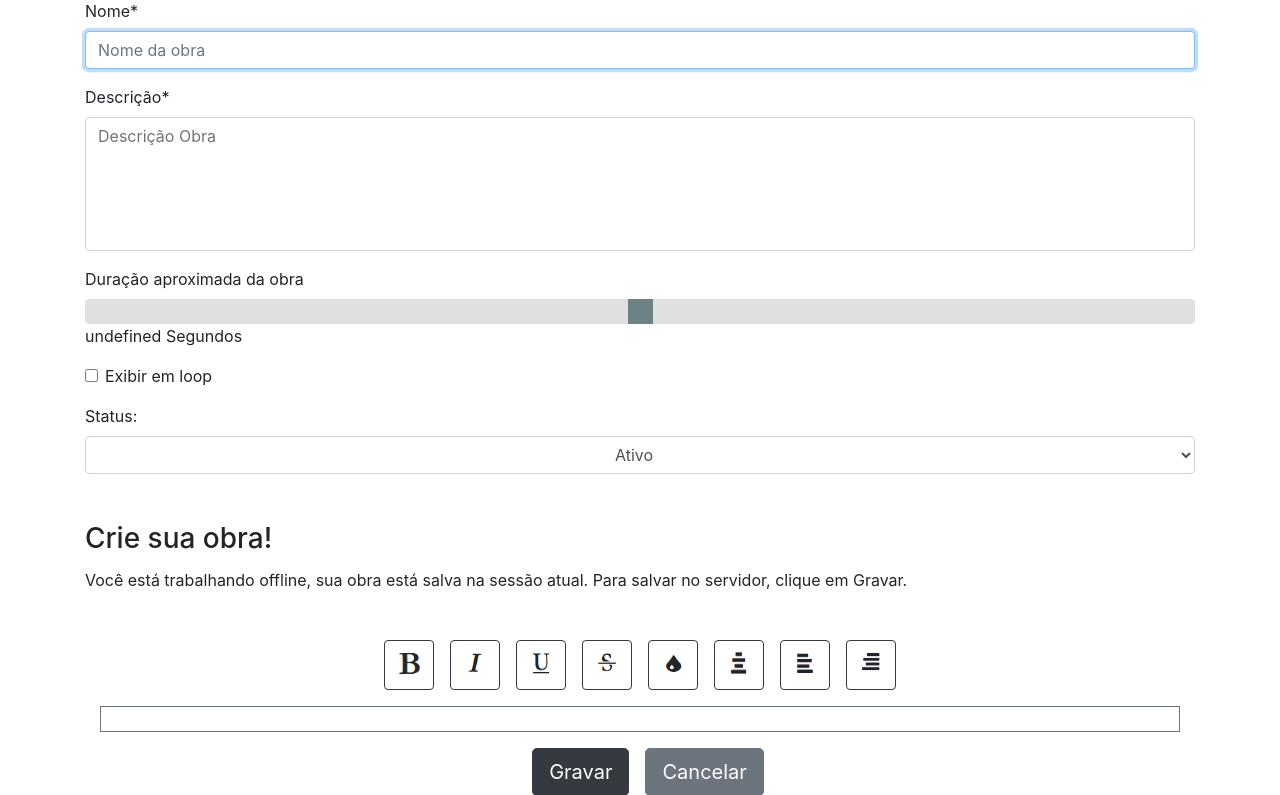
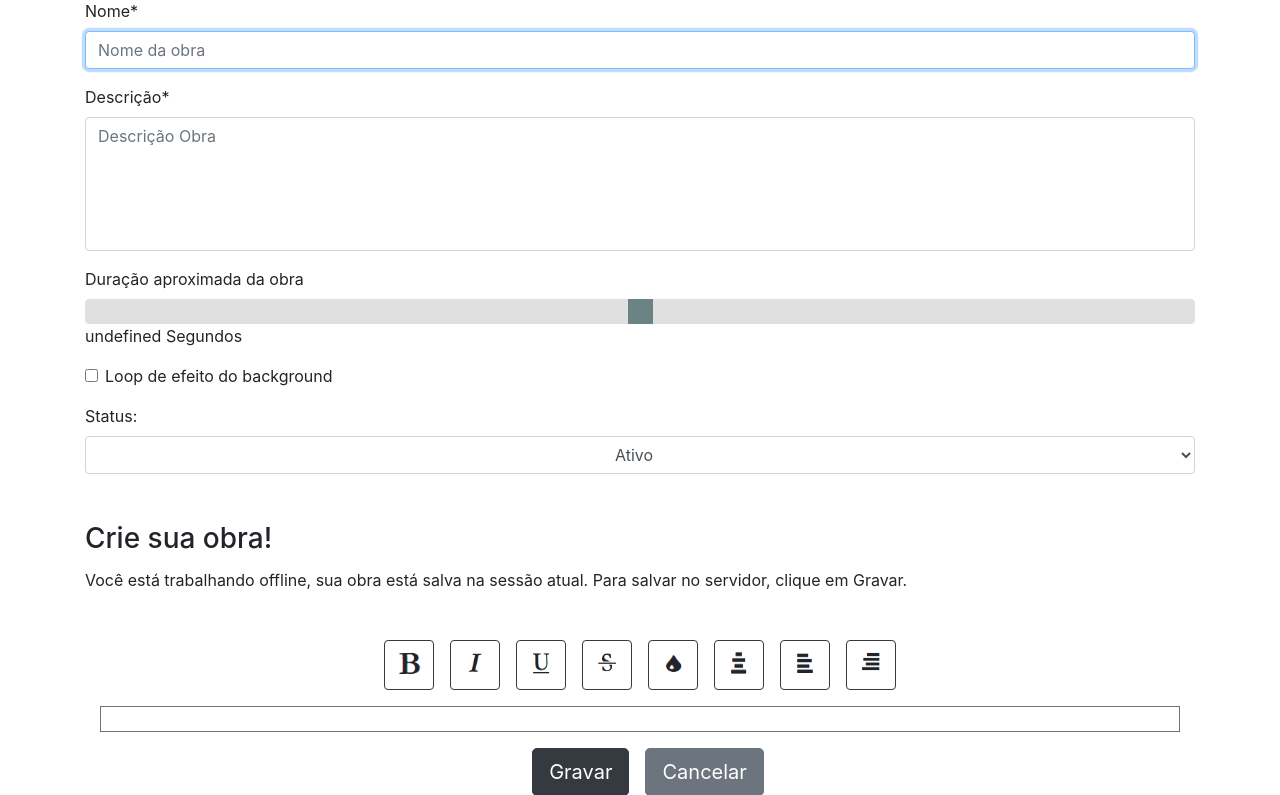
Before and after one commit to emerson-cs-santos/HTML5_Museu, a PHP site: page /minhaObra_digitar.php?ID=1 in a window 1280 px wide. Shown: the part 267-1062 px from the top of the page. Run offline with PHP 8.4, Linux system fonts and the light colour scheme; a user stored in the database is signed in; data that the repository does not hold is empty.

Commit message:
Nome da opção de loop alterada.

```diff
--- a/minhaObra_digitar.php
+++ b/minhaObra_digitar.php
@@ -208,7 +208,7 @@ if( $repetir == 1 )
 
                                 <div class="form-check row mt-3">
                                     <input class="form-check-input" type="checkbox" id="minhaObra_digitar_loop" <?php echo $loop  ?>  name="minhaObra_digitar_loop" onchange="salvarLocal()" data-placement="top" data-toggle="tooltip" title="Exibir a apresentação repetidamente">
-                                    <label class="form-check-label" for="minhaObra_digitar_loop" data-placement="top" data-toggle="tooltip" title="Exibir a apresentação repetidamente"> Exibir em loop </label>
+                                    <label class="form-check-label" for="minhaObra_digitar_loop" data-placement="top" data-toggle="tooltip" title="Exibir a apresentação repetidamente"> Loop de efeito do background </label>
                                 </div>
 
                                 <div class='form-group row mt-3'>
```
